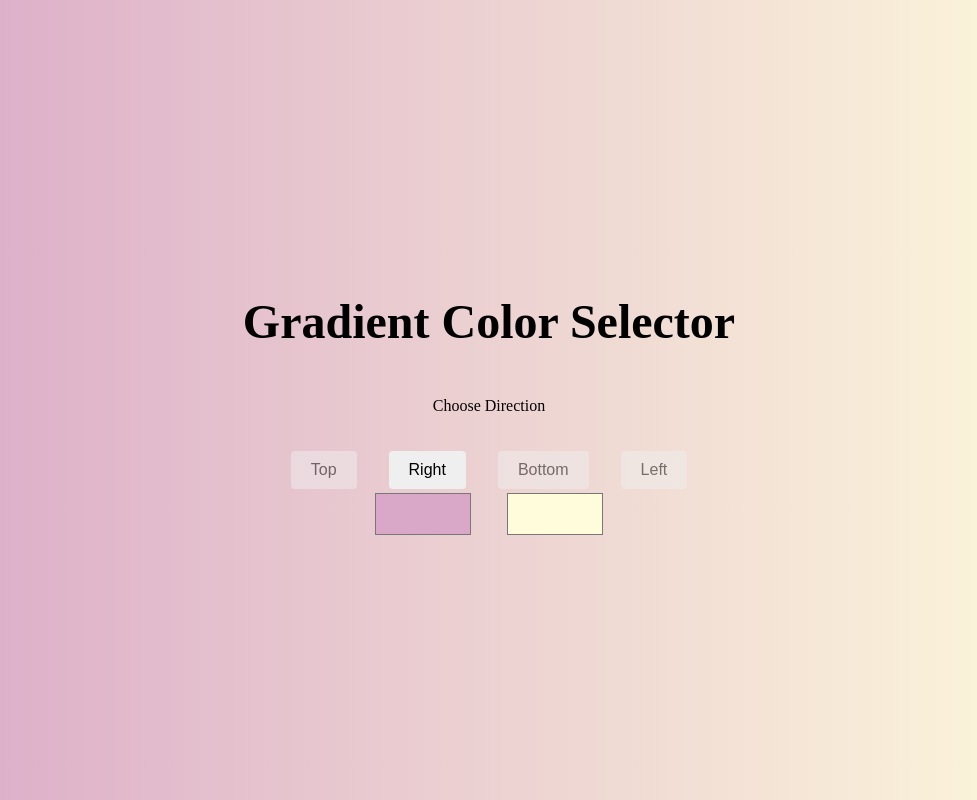
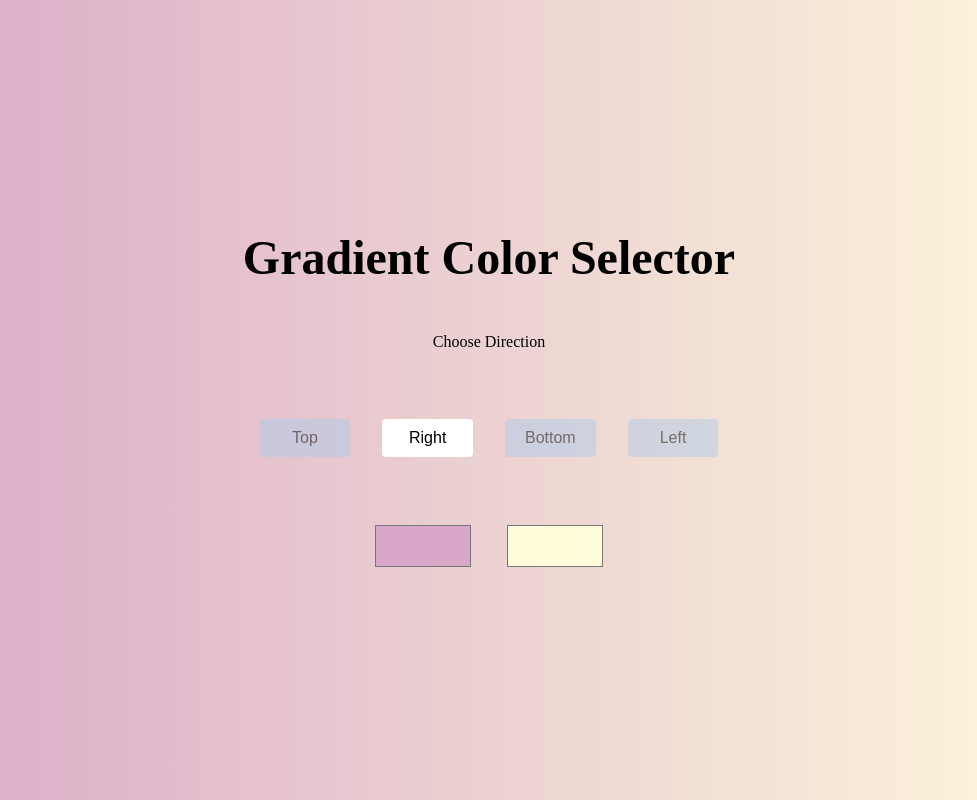
Before and after one commit to mendoncamaria/gradient-Background, a React (Vite) app: page / in a window 1280 px wide. Shown: the whole page, without its empty margins (151-1128 px from the left). Built offline with nearby package versions, Linux system fonts and the light colour scheme.

Commit message:
Added container styles, background for button

```diff
--- a/src/App.jsx
+++ b/src/App.jsx
@@ -1,5 +1,10 @@
 import { useState } from 'react';
-import { Button } from './styles';
+import {
+  Button,
+  ButtonContainer,
+  InputContainer,
+  MainContainer,
+} from './styles';
 
 function App() {
   const [col1, setCol1] = useState('#d9a7c7');
@@ -7,61 +12,63 @@ function App() {
   const [direction, setDirection] = useState('right');
 
   return (
-    <div
+    <MainContainer
       style={{
-        height: '100vh',
         backgroundImage: `linear-gradient(to ${direction}, ${col1}, ${col2})`,
-        display: 'flex',
-        flexDirection: 'column',
-        justifyContent: 'center',
-        alignItems: 'center',
       }}
     >
       <h1 style={{ fontSize: '3rem', textAlign: 'center' }}>
         Gradient Color Selector
       </h1>
+
       <p>Choose Direction</p>
-      <div style={ComponentGapStyles}>
+
+      <ButtonContainer>
         <Button
           onClick={() => setDirection('top')}
           isSelected={direction === 'top'}
         >
           Top
         </Button>
+
         <Button
           onClick={() => setDirection('right')}
           isSelected={direction === 'right'}
         >
           Right
         </Button>
+
         <Button
           onClick={() => setDirection('bottom')}
           isSelected={direction === 'bottom'}
         >
           Bottom
         </Button>
+
         <Button
           onClick={() => setDirection('left')}
           isSelected={direction === 'left'}
         >
           Left
         </Button>
-      </div>
-      <div style={ComponentGapStyles}>
+      </ButtonContainer>
+
+      <InputContainer>
         <input
           type="color"
           value={col1}
           onChange={(e) => setCol1(e.target.value)}
           style={InputStyles}
         />
+
         <input
           type="color"
           value={col2}
           onChange={(e) => setCol2(e.target.value)}
           style={InputStyles}
         />
-      </div>
-    </div>
+      </InputContainer>
+    </MainContainer>
   );
 }
 
@@ -75,8 +82,3 @@ const InputStyles = {
   padding: '0',
   backgroundColor: 'transparent',
 };
-
-const ComponentGapStyles = {
-  display: 'flex',
-  gap: '2rem',
-};
--- a/src/styles.js
+++ b/src/styles.js
@@ -2,6 +2,7 @@ import { styled } from 'styled-components';
 
 export const Button = styled.button`
   opacity: ${(props) => (props.isSelected ? 1 : 0.5)};
+  background: ${(props) => (props.isSelected ? '#fff' : '#aeccea')};
   color: #000;
   border: none;
   padding: 10px 20px;
@@ -11,3 +12,26 @@ export const Button = styled.button`
   margin-top: 20px;
   transition: background-color 0.3s ease-in-out;
 `;
+
+export const InputContainer = styled.div`
+  display: flex;
+  gap: 2rem;
+  padding: 2rem 0;
+`;
+export const ButtonContainer = styled.div`
+  display: grid;
+  grid-template-columns: 1fr 1fr 1fr 1fr;
+  gap: 2rem;
+  padding: 2rem 0;
+  @media (max-width: 650px) {
+    grid-template-columns: 1fr 1fr;
+  }
+`;
+
+export const MainContainer = styled.div`
+  height: 100vh;
+  display: flex;
+  flex-direction: column;
+  justify-content: center;
+  align-items: center;
+`;
```
